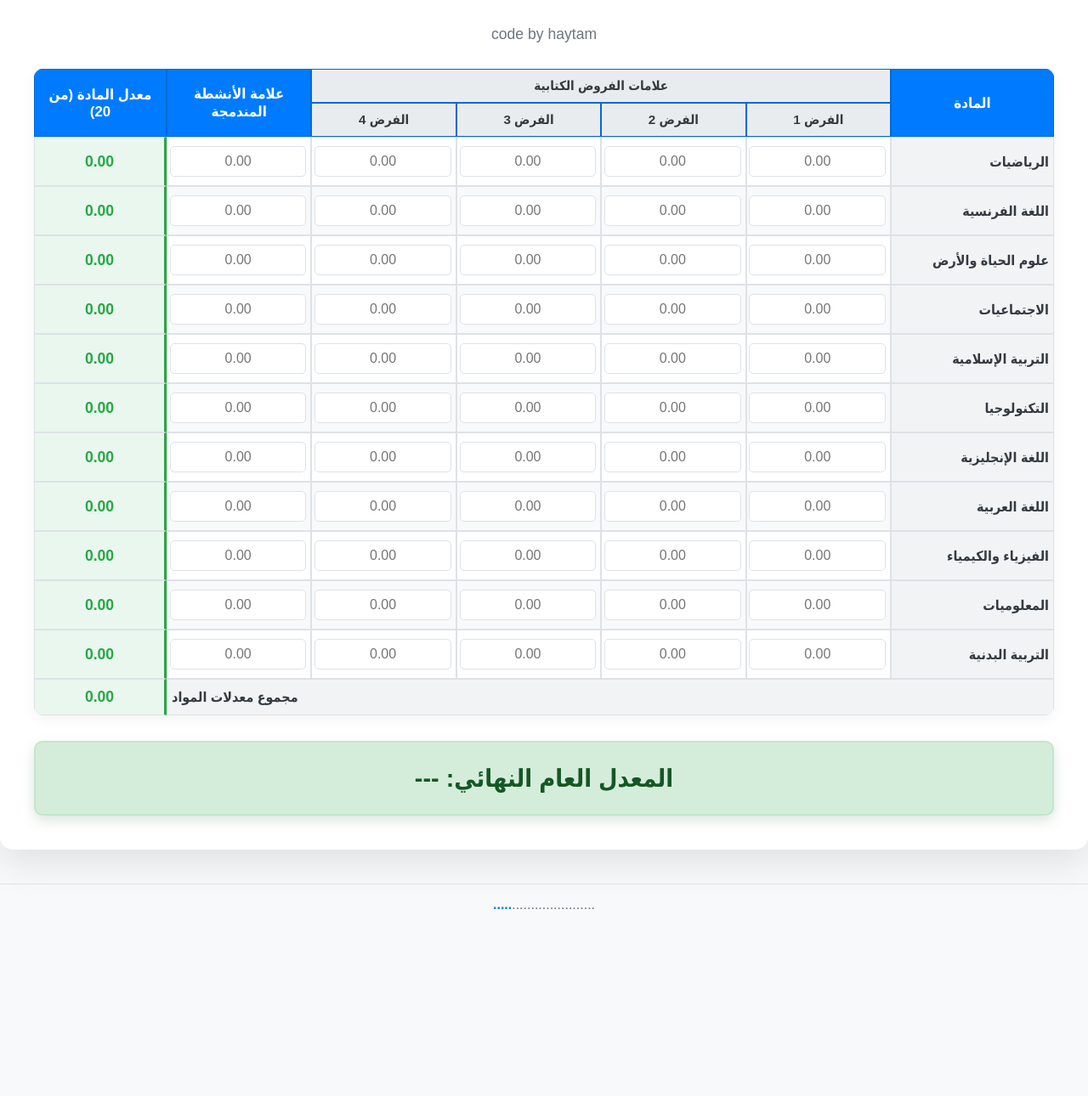
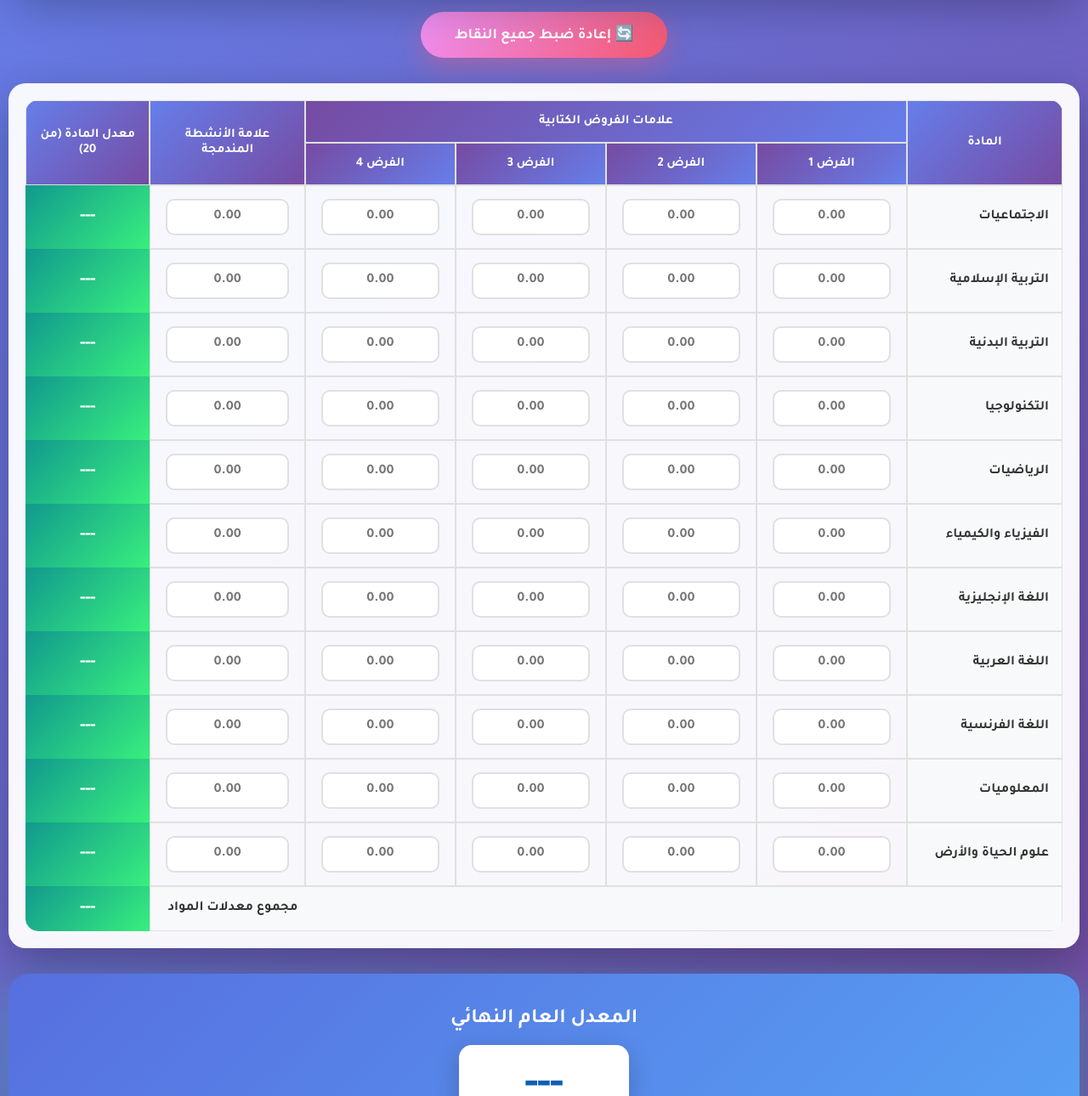
Before and after one commit to Ejeirjrifjf/hgh, a plain HTML site: page index.html in a window 1280 px wide. Shown: the part 165-1455 px from the top of the page at 85% size. Before the commit the page ends 1294 px from the top, so only its background shows below. Drawn offline with Linux system fonts and the light colour scheme.

Commit message:
Update index.html

```diff
--- a/index.html
+++ b/index.html
@@ -3,151 +3,276 @@
 <head>
     <meta charset="UTF-8">
     <meta name="viewport" content="width=device-width, initial-scale=1.0">
-    <title>HAYTAM</title>
+    <title>حاسبة معدل المراقبة المستمرة</title>
+    <link href="https://fonts.googleapis.com/css2?family=Tajawal:wght@400;700;900&display=swap" rel="stylesheet">
     <style>
-        /* التنسيقات (CSS) */
-        :root {
-            --primary-color: #007bff; /* أزرق أساسي */
-            --secondary-color: #28a745; /* أخضر للنتائج */
-            --background-light: #f8f9fa;
-            --header-bg: #e9ecef;
-            --text-color: #343a40;
-            --border-color: #dee2e6;
+        * {
+            margin: 0;
+            padding: 0;
+            box-sizing: border-box;
         }
 
         body {
-            font-family: 'Droid Arabic Naskh', 'Arial', Tahoma, sans-serif;
-            background-color: var(--background-light);
-            margin: 0;
-            padding: 40px 0;
-            color: var(--text-color);
+            font-family: 'Tajawal', sans-serif;
+            background: linear-gradient(135deg, #667eea 0%, #764ba2 100%);
+            min-height: 100vh;
+            padding: 20px 10px;
             direction: rtl;
         }
+
         .container {
-            max-width: 1200px;
+            max-width: 1400px;
             margin: 0 auto;
-            background: #ffffff;
-            padding: 40px;
-            border-radius: 15px;
-            box-shadow: 0 15px 45px rgba(0, 0, 0, 0.1);
-            transition: all 0.5s ease;
         }
-        h2 {
+
+        /* Header */
+        .header {
+            background: rgba(255, 255, 255, 0.95);
+            backdrop-filter: blur(10px);
+            border-radius: 25px;
+            padding: 30px;
             text-align: center;
-            color: var(--primary-color);
-            padding-bottom: 15px;
             margin-bottom: 30px;
-            font-size: 2.2em;
-            font-weight: 700;
-            text-shadow: 1px 1px 2px rgba(0, 0, 0, 0.05);
+            box-shadow: 0 20px 60px rgba(0, 0, 0, 0.3);
+            border: 2px solid rgba(255, 255, 255, 0.5);
         }
-        p.subtitle {
-            text-align: center;
-            color: #6c757d;
-            margin-bottom: 30px;
+
+        .header h1 {
+            font-size: 2.5em;
+            background: linear-gradient(135deg, #667eea, #764ba2);
+            -webkit-background-clip: text;
+            -webkit-text-fill-color: transparent;
+            background-clip: text;
+            margin-bottom: 10px;
+            font-weight: 900;
+        }
+
+        .header p {
+            color: #666;
             font-size: 1.1em;
         }
+
+        /* Reset Button */
+        .reset-btn {
+            background: linear-gradient(135deg, #f093fb 0%, #f5576c 100%);
+            color: white;
+            border: none;
+            padding: 15px 40px;
+            font-size: 1.1em;
+            font-weight: bold;
+            border-radius: 50px;
+            cursor: pointer;
+            box-shadow: 0 10px 30px rgba(245, 87, 108, 0.4);
+            transition: all 0.3s ease;
+            margin-bottom: 30px;
+            font-family: 'Tajawal', sans-serif;
+        }
+
+        .reset-btn:hover {
+            transform: translateY(-2px);
+            box-shadow: 0 15px 40px rgba(245, 87, 108, 0.6);
+        }
+
+        /* Table Container */
+        .table-responsive {
+            overflow-x: auto;
+            margin-bottom: 30px;
+            background: rgba(255, 255, 255, 0.95);
+            border-radius: 20px;
+            padding: 20px;
+            box-shadow: 0 20px 60px rgba(0, 0, 0, 0.3);
+        }
+
         table {
+            min-width: 800px;
             width: 100%;
             border-collapse: separate;
             border-spacing: 0;
-            margin-bottom: 30px;
-            table-layout: fixed;
-            border-radius: 10px;
+            border-radius: 15px;
             overflow: hidden;
-            box-shadow: 0 4px 15px rgba(0, 0, 0, 0.05);
         }
+
         th, td {
-            border: 1px solid var(--border-color);
-            padding: 10px 5px;
+            border: 1px solid #e0e0e0;
+            padding: 15px 10px;
             text-align: center;
             vertical-align: middle;
         }
+
         th {
-            background-color: var(--primary-color);
-            color: #ffffff;
-            font-weight: bold;
-            font-size: 1.05em;
-            border-color: #0069d9;
+            background: linear-gradient(135deg, #667eea, #764ba2);
+            color: white;
+            font-weight: 700;
+            font-size: 0.95em;
         }
-        tbody tr:nth-child(even) {
-            background-color: #f8f9fa;
+
+        .sub-header {
+            background: linear-gradient(135deg, #764ba2, #667eea) !important;
         }
-        tbody tr:hover {
-            background-color: #e2f0ff;
-            transform: scale(1.005);
-            transition: all 0.2s;
-        }
+
         td:first-child {
             text-align: right;
-            font-weight: 600;
-            color: var(--text-color);
-            background-color: #f1f3f5;
+            font-weight: 700;
+            background: #f8f9fa;
+            padding-right: 15px;
+            color: #333;
         }
+
         input[type="text"] {
             width: 90%;
-            padding: 8px;
-            border: 1px solid var(--border-color);
-            border-radius: 5px;
-            text-align: center;
+            padding: 10px;
             font-size: 1em;
-            transition: border-color 0.3s, box-shadow 0.3s;
-            background-color: #ffffff;
-        }
-        input[type="text"]:focus {
-            border-color: var(--secondary-color);
-            box-shadow: 0 0 8px rgba(40, 167, 69, 0.3);
-            outline: none;
-        }
-        .average-cell {
-            background-color: #e9f7ef;
-            font-weight: bold;
-            color: var(--secondary-color);
-            font-size: 1.1em;
-            border-right: 3px solid var(--secondary-color);
-        }
-        #result-box {
-            background-color: #d4edda;
-            color: #155724;
-            padding: 25px;
-            border-radius: 10px;
-            font-size: 1.8em;
             font-weight: bold;
             text-align: center;
-            margin-top: 30px;
-            border: 2px solid #c3e6cb;
-            box-shadow: 0 6px 15px rgba(21, 87, 36, 0.15);
-            transition: transform 0.3s ease;
+            border: 2px solid #e0e0e0;
+            border-radius: 10px;
+            transition: all 0.3s ease;
+            font-family: 'Tajawal', sans-serif;
         }
-        #result-box:hover {
-            transform: translateY(-3px);
+
+        input[type="text"]:focus {
+            outline: none;
+            border-color: #667eea;
+            background: #f0f4ff;
+            box-shadow: 0 0 0 4px rgba(102, 126, 234, 0.1);
         }
-        .footer {
+
+        .average-cell {
+            background: linear-gradient(135deg, #11998e, #38ef7d);
+            font-weight: 900;
+            color: white;
+            font-size: 1.2em;
+            border: none !important;
+        }
+
+        /* Results Box */
+        .results-box {
+            background: linear-gradient(135deg, #576fde 0%, #57a1f5 100%);
+            border-radius: 25px;
+            padding: 40px;
             text-align: center;
-            margin-top: 40px;
-            padding: 15px 0;
-            color: #6c757d;
-            font-size: 1em;
-            border-top: 1px solid var(--border-color);
+            margin-bottom: 20px;
+            box-shadow: 0 20px 60px rgba(2, 193, 151, 0.4);
         }
-        .footer strong {
-            color: var(--primary-color);
+
+        .results-box .label {
+            color: white;
+            font-size: 1.5em;
+            margin-bottom: 15px;
             font-weight: 700;
         }
-        .sub-header {
-            background-color: var(--header-bg);
-            color: var(--text-color);
+
+        .results-box .value {
+            background: white;
+            border-radius: 15px;
+            padding: 20px;
+            font-size: 3em;
+            font-weight: 900;
+            color: #105db5;
+            display: inline-block;
+            min-width: 200px;
+            box-shadow: 0 10px 30px rgba(0, 0, 0, 0.2);
+        }
+
+        /* Status Message */
+        .status-message {
+            text-align: center;
+            color: white;
             font-weight: bold;
-            font-size: 0.95em;
+            font-size: 1.1em;
+            padding: 15px;
+            background: rgba(255, 255, 255, 0.2);
+            border-radius: 15px;
+            margin-top: 20px;
+            backdrop-filter: blur(10px);
+        }
+
+        /* Mobile Optimization */
+        @media (max-width: 768px) {
+            .header h1 {
+                font-size: 1.8em;
+            }
+
+            .header p {
+                font-size: 0.9em;
+            }
+
+            th, td {
+                padding: 8px 5px;
+                font-size: 0.85em;
+            }
+
+            input[type="text"] {
+                padding: 8px;
+                font-size: 0.9em;
+            }
+
+            .results-box {
+                padding: 25px 15px;
+            }
+
+            .results-box .label {
+                font-size: 1.2em;
+            }
+
+            .results-box .value {
+                font-size: 2em;
+                min-width: 150px;
+            }
+
+            .reset-btn {
+                width: 100%;
+                max-width: 300px;
+            }
+        }
+
+        /* Animations */
+        @keyframes fadeIn {
+            from {
+                opacity: 0;
+                transform: translateY(20px);
+            }
+            to {
+                opacity: 1;
+                transform: translateY(0);
+            }
+        }
+
+        .container > * {
+            animation: fadeIn 0.6s ease-out;
+        }
+
+        /* Scrollbar Style */
+        .table-responsive::-webkit-scrollbar {
+            height: 8px;
+        }
+
+        .table-responsive::-webkit-scrollbar-track {
+            background: #f1f1f1;
+            border-radius: 10px;
+        }
+
+        .table-responsive::-webkit-scrollbar-thumb {
+            background: linear-gradient(135deg, #667eea, #764ba2);
+            border-radius: 10px;
         }
     </style>
 </head>
 <body>
+    <div class="container">
+        <!-- Header -->
+        <div class="header">
+            <h1>📚 حاسبة معدل المراقبة المستمرة</h1>
+            <p></p></p>
+        </div>
 
-    <div class="container">
-        <h2>معدل المراقبة المستمرة التالتة اعدادي</h2>
-        <p class="subtitle">code by haytam</p>
+        <!-- Reset Button -->
+        <center>
+            <button class="reset-btn" onclick="resetGrades()">🔄 إعادة ضبط جميع النقاط</button>
+        </center>
 
+        <!-- Grades Table -->
+        <div class="table-responsive">
             <table>
                 <thead>
                     <tr>
@@ -163,65 +288,67 @@
                         <th class="sub-header">الفرض 4</th>
                     </tr>
                 </thead>
-            <tbody id="grades-table-body">
-                </tbody>
+                <tbody id="grades-table-body"></tbody>
                 <tfoot>
                     <tr>
-                    <td colspan="6" style="text-align: left; font-weight: bold; background-color: #f1f3f5;">مجموع معدلات المواد</td>
+                        <td colspan="6" style="text-align: left; font-weight: bold; background-color: #f8f9fa; padding-left: 20px;">مجموع معدلات المواد</td>
                         <td id="total-simple-average" class="average-cell">---</td>
                     </tr>
                 </tfoot>
             </table>
-
-        <div id="result-box">
-            المعدل العام النهائي: <span id="final-average">---</span>
-        </div>
         </div>
 
-    <div class="footer">
-        ......................<strong>.....</strong>
+        <!-- Results Box -->
+        <div class="results-box">
+            <div class="label">المعدل العام النهائي</div>
+            <div class="value" id="final-average">---</div>
+        </div>
+
+        <!-- Status Message -->
+        <div id="status-message" class="status-message" style="display: none;"></div>
     </div>
 
     <script>
-        // قائمة بالمواد
         const subjects = [
-            "الرياضيات", "اللغة الفرنسية", "علوم الحياة والأرض",
-            "الاجتماعيات", "التربية الإسلامية", "التكنولوجيا",
-            "اللغة الإنجليزية", "اللغة العربية", "الفيزياء والكيمياء",
-            "المعلوميات", "التربية البدنية"
+            "الاجتماعيات", "التربية الإسلامية", "التربية البدنية",
+            "التكنولوجيا", "الرياضيات", "الفيزياء والكيمياء",
+            "اللغة الإنجليزية", "اللغة العربية", "اللغة الفرنسية",
+            "المعلوميات", "علوم الحياة والأرض"
         ];
 
         const tableBody = document.getElementById('grades-table-body');
         const totalSimpleAverageElement = document.getElementById('total-simple-average');
         const finalAverageElement = document.getElementById('final-average');
-        const numInputsPerSubject = 5; // 4 فروض + 1 أنشطة
-        const localStorageKey = 'gradesCalculatorData'; // المفتاح لحفظ البيانات في المتصفح
+        const statusMessage = document.getElementById('status-message');
+        const numInputsPerSubject = 5;
 
-        // 1. دالة الحفظ التلقائي
+        // استخدام متغير JavaScript بدلاً من localStorage
+        let gradesData = {};
+
+        function showStatus(message, duration = 3000) {
+            statusMessage.textContent = message;
+            statusMessage.style.display = 'block';
+            setTimeout(() => {
+                statusMessage.style.display = 'none';
+            }, duration);
+        }
+
         function saveGrades() {
-            const gradesData = {};
             subjects.forEach((subject, index) => {
                 gradesData[subject] = [];
                 for (let i = 0; i < numInputsPerSubject; i++) {
                     const inputElement = document.getElementById(`grade-${index}-${i}`);
-                    // نحفظ القيمة كما هي في حقل الإدخال (سواء كانت نقطة أو فاصلة)
                     gradesData[subject].push(inputElement.value);
                 }
             });
-            // حفظ البيانات كـ JSON في المتصفح
-            localStorage.setItem(localStorageKey, JSON.stringify(gradesData));
+            showStatus('✅ تم حفظ البيانات بنجاح');
         }
 
-        // 2. دالة تحميل العلامات
         function loadGrades() {
-            const savedData = localStorage.getItem(localStorageKey);
-            if (savedData) {
-                const gradesData = JSON.parse(savedData);
             subjects.forEach((subject, index) => {
                 if (gradesData[subject]) {
                     for (let i = 0; i < numInputsPerSubject; i++) {
                         const inputElement = document.getElementById(`grade-${index}-${i}`);
-                            // ملء حقول الإدخال بالقيم المحفوظة
                         if (inputElement && gradesData[subject][i] !== undefined) {
                             inputElement.value = gradesData[subject][i];
                         }
@@ -229,36 +356,46 @@
                 }
             });
         }
+
+        function resetGrades() {
+            if (confirm("هل أنت متأكد من مسح جميع العلامات؟")) {
+                subjects.forEach((subject, index) => {
+                    for (let i = 0; i < numInputsPerSubject; i++) {
+                        const inputElement = document.getElementById(`grade-${index}-${i}`);
+                        if (inputElement) {
+                            inputElement.value = '';
+                        }
+                    }
+                });
+
+                gradesData = {};
+                calculateOverallAverage();
+                showStatus('🔄 تم إعادة ضبط جميع النقاط بنجاح');
+            }
         }
 
-        // دالة لمعالجة إدخال الفاصلة (,) أو النقطة (.)
         function formatAndSaveInput(event) {
             const input = event.target;
-            // استبدال الفاصلة (,) بالنقطة (.) لكي يتعرف عليها JavaScript كرقم عشري للحساب
             input.value = input.value.replace(',', '.');
 
-            // التأكد من أن القيمة ضمن النطاق [0, 20]
             let grade = parseFloat(input.value);
             if (!isNaN(grade)) {
                 if (grade < 0) input.value = '0';
                 if (grade > 20) input.value = '20';
+            } else if (input.value !== '') {
+                input.value = input.value.replace(/[^0-9.]/g, '');
             }
 
-            // تشغيل دالة الحساب
             calculateOverallAverage();
-
-            // **تشغيل دالة الحفظ التلقائي**
             saveGrades();
         }
 
-        // دالة لحساب متوسط المادة (لم تتغير)
         function calculateSubjectAverage(index) {
             let sumOfGrades = 0;
             let countOfGrades = 0;
 
             for (let i = 0; i < numInputsPerSubject; i++) {
                 const inputElement = document.getElementById(`grade-${index}-${i}`);
-                // نستخدم parseFloat مباشرة، وهي تتعرف على النقطة (.) كفاصل عشري
                 const grade = parseFloat(inputElement.value);
 
                 if (!isNaN(grade) && grade >= 0 && grade <= 20) {
@@ -275,35 +412,37 @@
             return subjectAverage;
         }
 
-        // دالة تحسب المعدل العام وتحديث النتائج (لم تتغير)
         function calculateOverallAverage() {
             let totalSubjectAverages = 0;
             let countedSubjects = 0;
 
             subjects.forEach((subject, index) => {
                 const avg = calculateSubjectAverage(index);
+                const avgCell = document.getElementById(`subject-avg-${index}`);
 
-                const avgCell = document.getElementById(`subject-avg-${index}`);
                 if (avg > 0) {
                     avgCell.textContent = avg.toFixed(2);
                     totalSubjectAverages += avg;
                     countedSubjects++;
                 } else {
-                    avgCell.textContent = '0.00';
+                    avgCell.textContent = '---';
                 }
             });
 
-            totalSimpleAverageElement.textContent = totalSubjectAverages.toFixed(2);
+            totalSimpleAverageElement.textContent = totalSubjectAverages > 0
+                ? totalSubjectAverages.toFixed(2)
+                : '---';
 
             let finalAverage = 0;
             if (countedSubjects > 0) {
                 finalAverage = totalSubjectAverages / countedSubjects;
             }
 
-            finalAverageElement.textContent = finalAverage > 0 ? finalAverage.toFixed(2) : '---';
+            finalAverageElement.textContent = finalAverage > 0
+                ? finalAverage.toFixed(2)
+                : '---';
         }
 
-        // بناء صفوف الجدول عند تحميل الصفحة
         function buildTable() {
             subjects.forEach((subject, index) => {
                 const row = tableBody.insertRow();
@@ -327,16 +466,11 @@
                 `;
             });
 
-            // 3. تحميل العلامات المحفوظة عند بناء الجدول
             loadGrades();
-
-            // 4. حساب المعدلات بناءً على العلامات التي تم تحميلها
             calculateOverallAverage();
         }
 
-        // تشغيل وظيفة بناء الجدول عند تحميل الصفحة
         window.onload = buildTable;
-
     </script>
 </body>
 </html>
```
Lines whose indentation alone changed are shown as unchanged.
